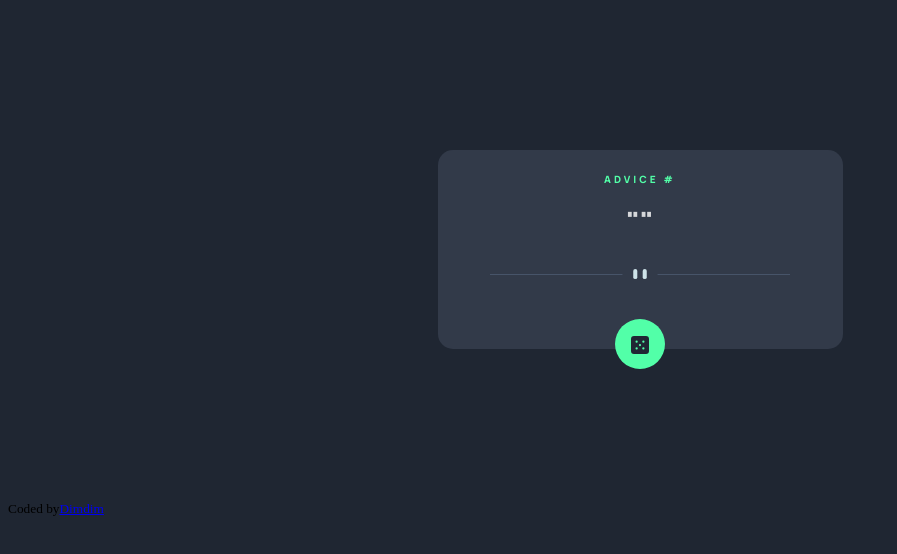
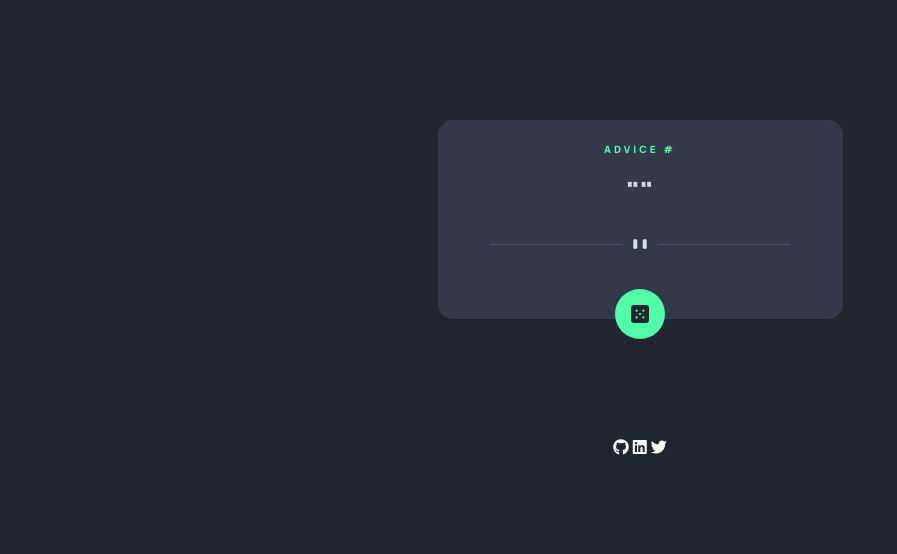
Before and after one commit to adimchithecreator/advice-generator-app-main, a plain HTML site: page index.html in a window 1280 px wide. Shown: the whole page, without its empty margins (0-897 px from the left). Drawn offline with nearby package versions, Linux system fonts and the light colour scheme.

Commit message:
added social icons

```diff
--- a/index.html
+++ b/index.html
@@ -7,6 +7,8 @@
   <link rel="icon" type="image/png" sizes="32x32" href="./images/favicon-32x32.png">
   <link rel="stylesheet" href="style.css">
   <title>Frontend Mentor | Advice generator app</title>
+
+  <script src="https://kit.fontawesome.com/9a3976d2f0.js" crossorigin="anonymous"></script>
   <script src="https://unpkg.com/axios/dist/axios.min.js"></script>
 <link rel="preconnect" href="https://fonts.googleapis.com">
 <link rel="preconnect" href="https://fonts.gstatic.com" crossorigin>
@@ -18,7 +20,7 @@
   </style> -->
 </head>
 <body>
-<div class="container">
+<div class="main">
 
 <h1>
   <div class="advice-no">
@@ -39,8 +41,12 @@
   </div>
 
   </div>
-  <div>
-    <small>Coded by<a href="https://github.com/adimchithecreator">Dimdim</a></small>
+  <div class="social">
+
+    <a href="https://github.com/adimchithecreator" target="_blank"><i class="fa-brands fa-github"></i></a>
+   <a href="https://www.linkedin.com/in/adimchi-oraegbunam-a60554113/"target="_blank"><i class="fa-brands fa-linkedin"></i></a>
+   <a href="https://twitter.com/adimchiii"target="_blank"><i class="fa-brands fa-twitter"></i></a>
+
   </div>
   <!-- <footer>
     Challenge by <a href="https://www.frontendmentor.io?ref=challenge" target="_blank">Frontend Mentor</a>.
--- a/style.css
+++ b/style.css
@@ -1,10 +1,10 @@
 body{
     background-color:hsl(218, 23%, 16%);
-}.container{
+}.main{
 background-color:  hsl(217, 19%, 24%);
 text-align: center;
 max-width: 375px;
-margin: 150px auto;
+margin: 120px auto;
 padding: 15px;
 border-radius: 15px;
 font-family: 'Manrope', sans-serif;
@@ -32,10 +32,21 @@ height: 50px;
 }
  button img{
     text-align: center;
-    padding-top: 5px;
+    padding-top: 3px;
 }
 button:hover{
     -webkit-box-shadow: 2px 4px 22px 8px rgba(82,255,168,0.73);
 box-shadow: 2px 4px 22px 8px rgba(82,255,168,0.73);
 cursor: pointer;
 }
+a{
+    color: white;
+}
+a:hover{
+    font-size: 30px;
+    color: #52ffa8;
+
+}
+.social{
+    text-align: center;
+}
```
